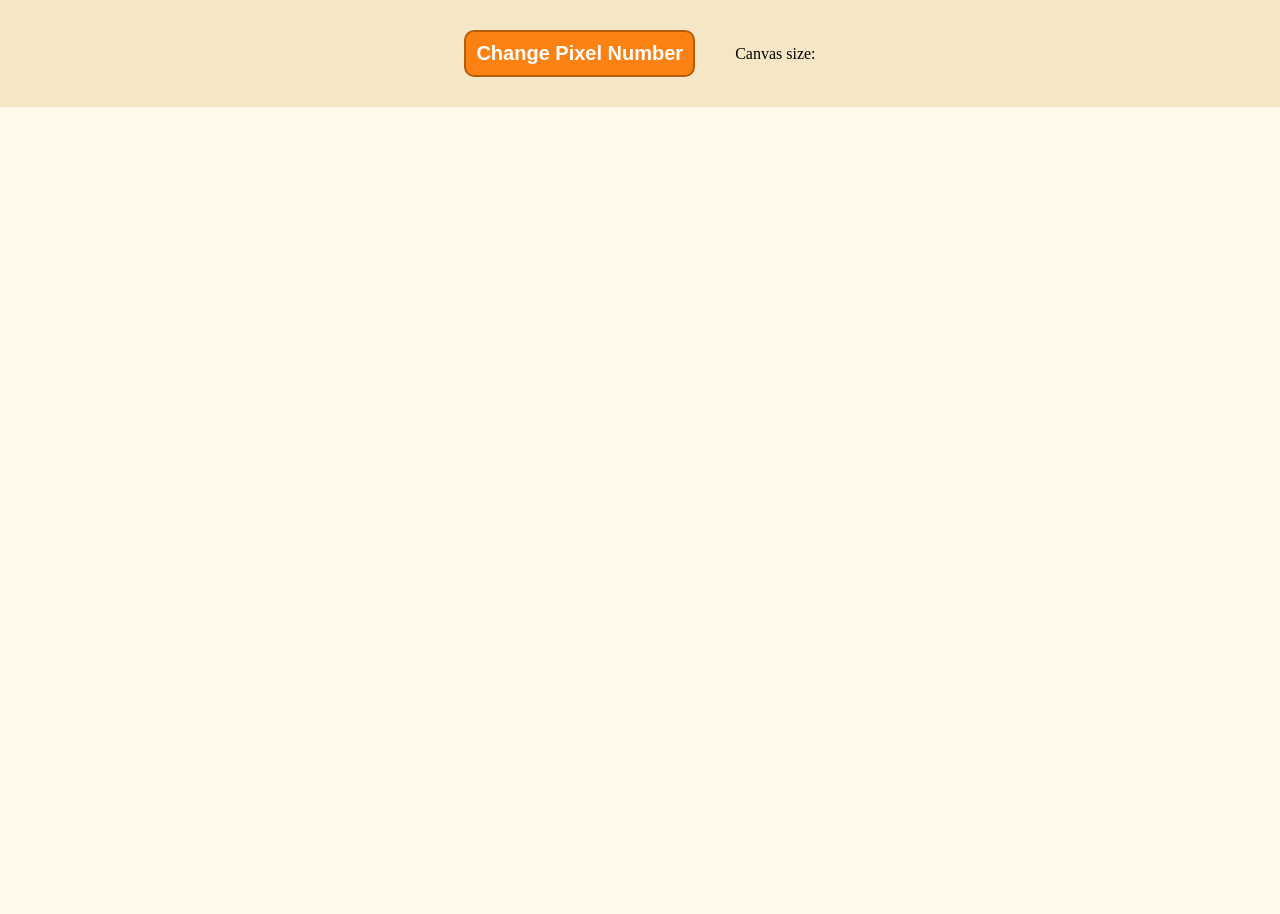
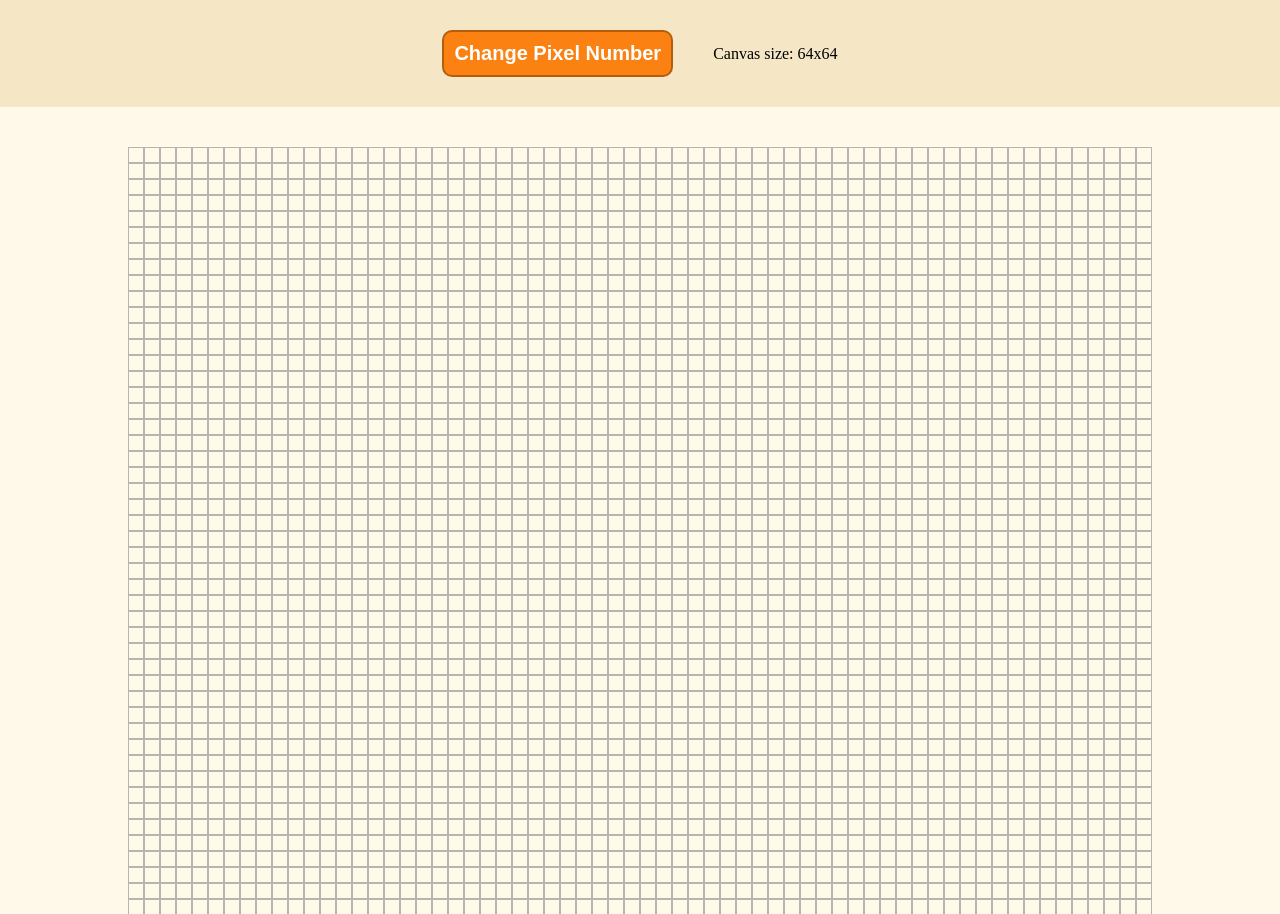
Before and after one commit to yeak558/etch-a-sketch, a plain HTML site: page index.html in a window 1280 px wide. Shown: the top 914 px of the page. Before the commit the page ends 800 px from the top, so only its background shows below. Drawn offline with Linux system fonts and the light colour scheme.

Commit message:
Add init canvas function

```diff
--- a/script.js
+++ b/script.js
@@ -7,8 +7,20 @@ const canvasInfo = document.querySelector("#canvas-info");
 let defaultPixelNumber = 64;
 const pixelSize = 16;
 
+initCanvas();
 pixelNumberButton.addEventListener("click", drawCanvas);
 
+function initCanvas() {
+	gridContainer.style.width = `${pixelSize * 64}px`;
+	gridContainer.style.height = `${pixelSize * 64}px`;
+	canvasInfo.textContent = "Canvas size: 64x64";
+	let totalGrid = 64**2;
+	for (let i = 1; i <= totalGrid; i++) {
+		let grid = document.createElement("div");
+		grid.classList.add("grid");
+		gridContainer.appendChild(grid);
+	}
+}
 
 function drawCanvas() {
 	cleanCanvas();
@@ -35,5 +47,3 @@ function drawCanvas() {
 function cleanCanvas() {
 	gridContainer.innerHTML = "";
 }
-
-// It adds the new grids, it should redraw, fix it
--- a/style.css
+++ b/style.css
@@ -35,6 +35,7 @@ body {
 
 /* Canvas */
 .grid-container {
+	margin-bottom: 40px;
 	align-self: center;
 	display: flex;
 	flex-wrap: wrap;
```
